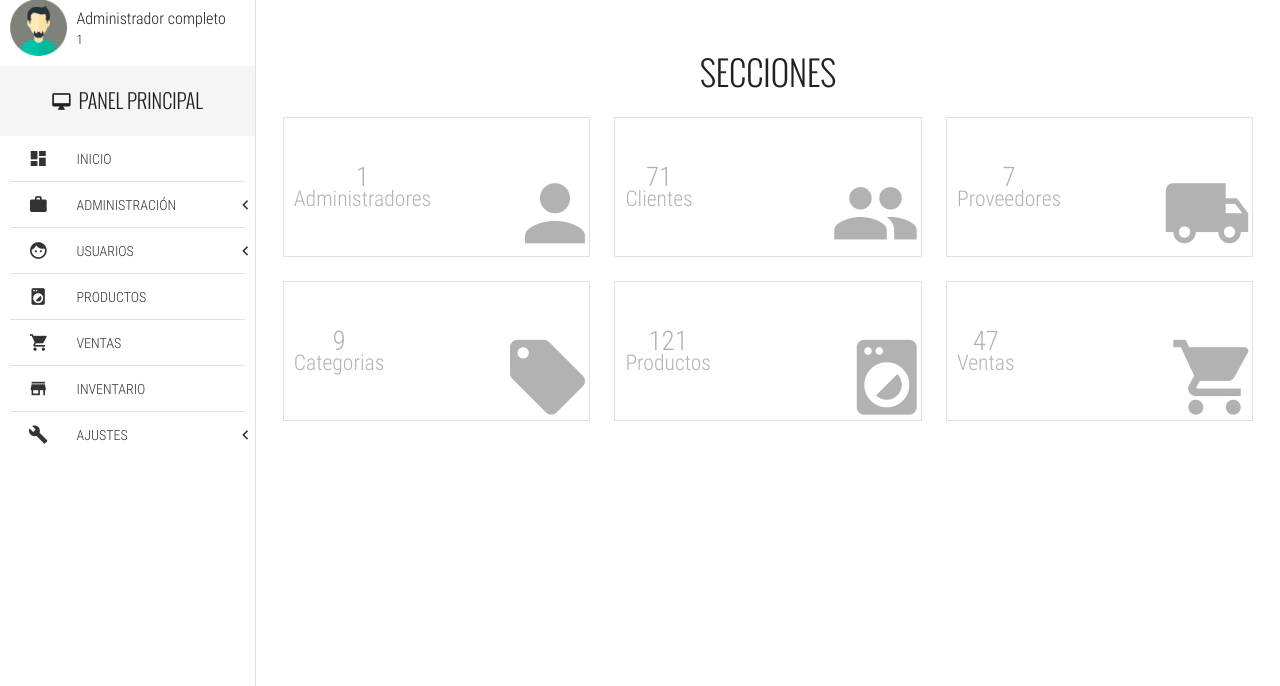
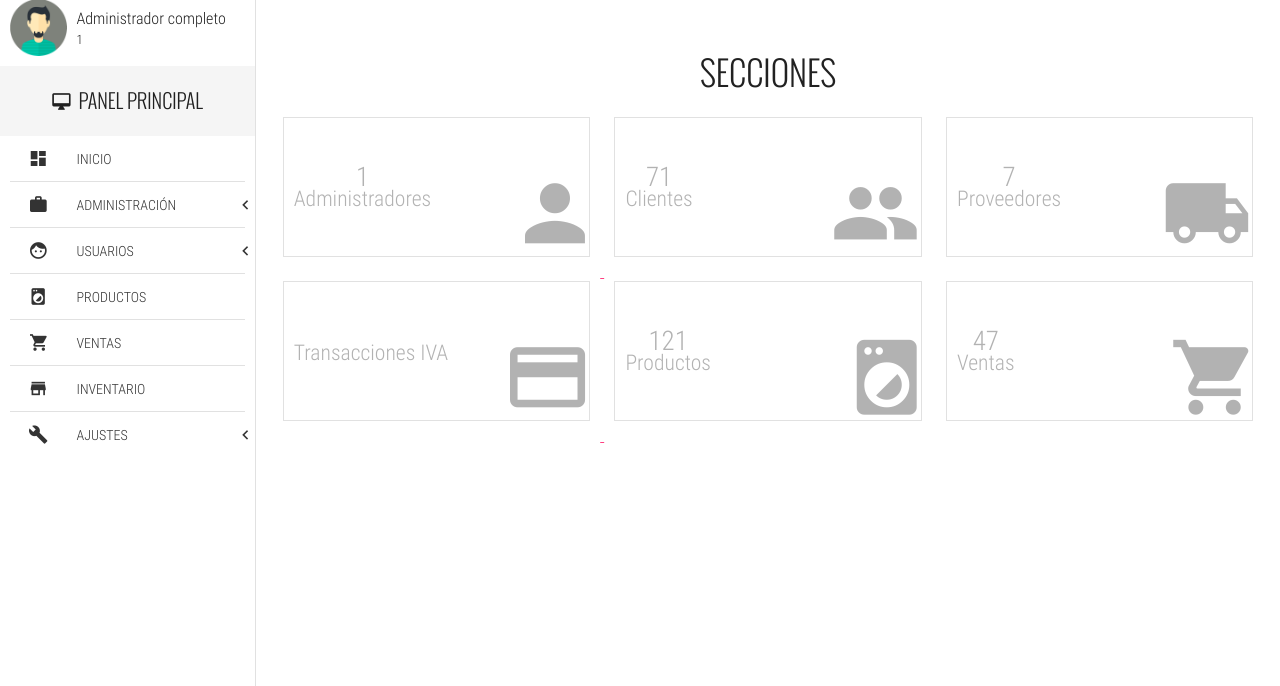
Before and after one commit to mejiadev643/modulo-IVA-DISICOMP, a PHP site: page /index.php?c=principal in a window 1280 px wide. Shown: the part 56-742 px from the top of the page. Run offline with PHP 8.4, Linux system fonts and the light colour scheme; the visitor is signed in with stand-in values (Sample User, id 1); data comes from the database, SQL or seed files in the repository; some libraries are stand-ins or nearby versions; some web fonts are replaced.

Commit message:
Add files via upload

```diff
--- a/view/admin/home.php
+++ b/view/admin/home.php
@@ -4,25 +4,18 @@
         <section class="full-width text-center" style="padding: 40px 0;">
             <h3 class="text-center tittles">SECCIONES</h3>
             <!-- Tiles -->
+            <a href="?c=Usuario&a=Crud">
             <article class="full-width tile">
-                <a href="?c=Usuario&a=Crud">
                 <div class="tile-text">
-                        <?php
-                        $ctadmin=0;
-                        foreach ($this->admin->listarUsuarios() as $r){
-                            $ctadmin++;
-                        }
-
-                        ?>
                     <span class="text-condensedLight">
-						    <?php echo $ctadmin; ?><br>
+						1<br>
 						<small>Administradores</small>
 					</span>
                 </div>
                 <i class="zmdi zmdi-account tile-icon"></i>
-                </a>
             </article>
             <article class="full-width tile">
+            </a>
             <a href="?c=ClienteProveedor&a=Guardar">
                 <div class="tile-text">
                     <span class="text-condensedLight">
@@ -48,15 +41,16 @@
                 <i class="zmdi zmdi-truck tile-icon"></i>
             </a>
             </article>
+            <a href="?c=Transiva&a=Crud">
             <article class="full-width tile">
                 <div class="tile-text">
                     <span class="text-condensedLight">
-						9<br>
-						<small>Categorias</small>
+						<small>Transacciones IVA</small>
 					</span>
                 </div>
-                <i class="zmdi zmdi-label tile-icon"></i>
+                <i class="zmdi zmdi-card tile-icon"></i>
             </article>
+            </a>
             <article class="full-width tile">
                 <div class="tile-text">
                     <span class="text-condensedLight">
--- a/view/admin/navLateral.php
+++ b/view/admin/navLateral.php
@@ -100,12 +100,12 @@
 								</a>
 							</li>
 							<li class="full-width">
-								<a href="categories.html" class="full-width">
+								<a href="?c=Transiva&a=Crud" class="full-width">
 									<div class="navLateral-body-cl">
 										<i class="zmdi zmdi-label"></i>
 									</div>
 									<div class="navLateral-body-cr hide-on-tablet">
-										CATEGORIAS
+										TRANSACCIONES IVA
 									</div>
 								</a>
 							</li>
```
Lines whose indentation alone changed are shown as unchanged.
